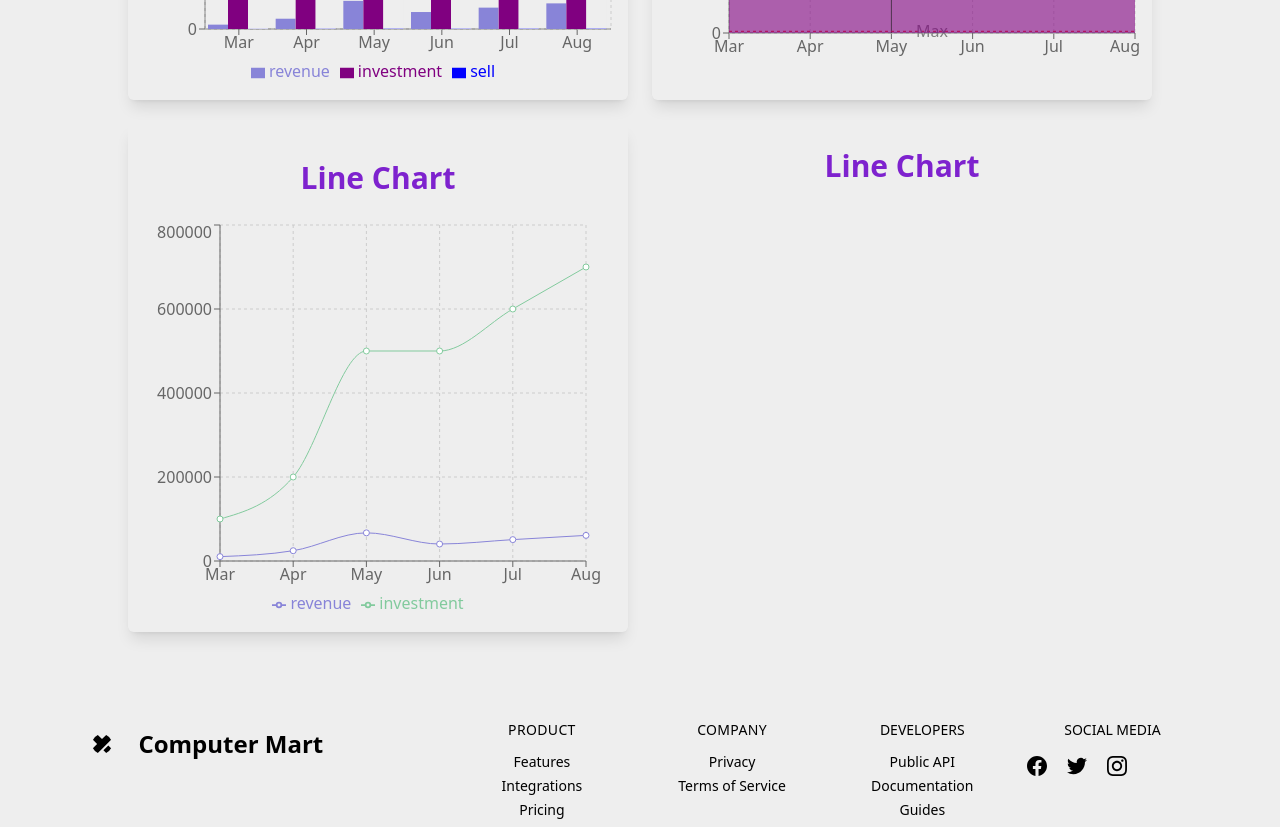
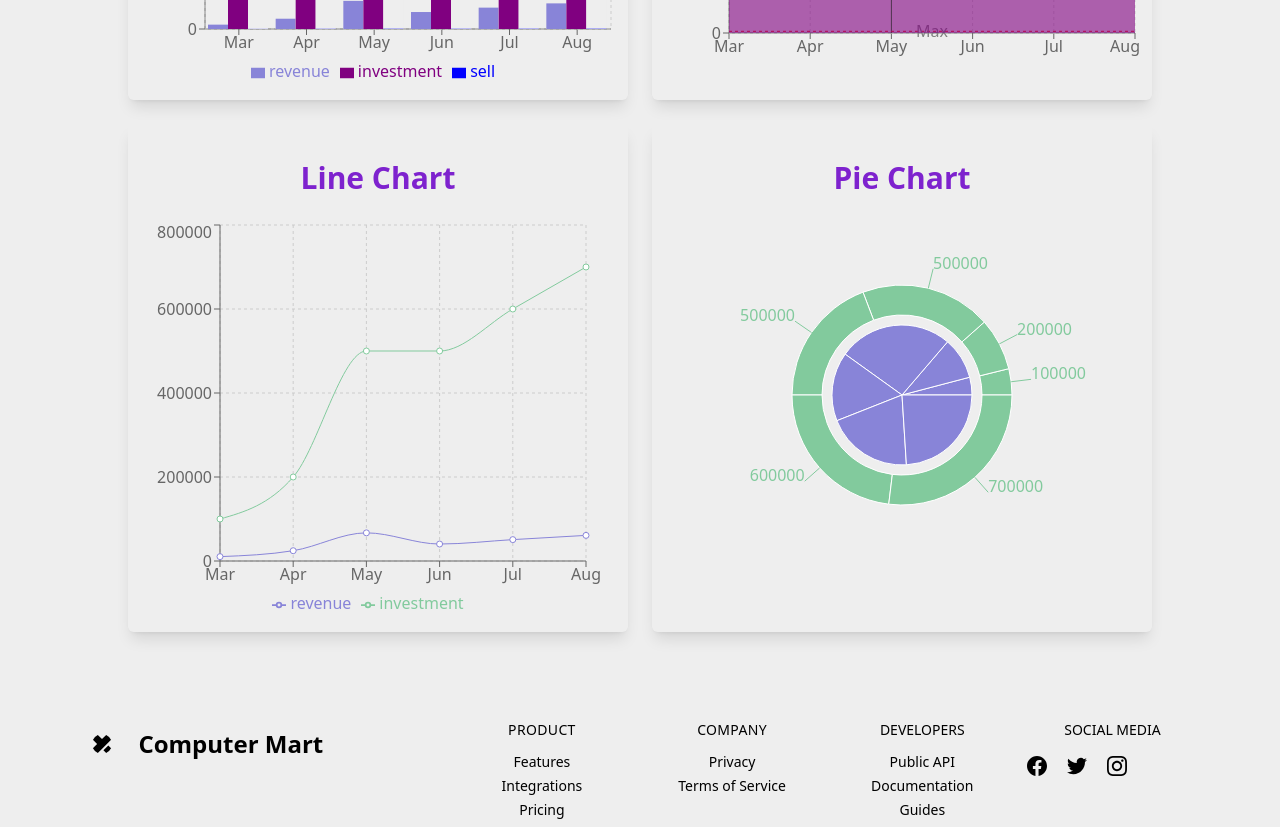
Before and after one commit to ifty03/assignment-9, a React (Create React App) app: page /dashboard in a window 1280 px wide. Shown: the part 520-1347 px from the top of the page. Built offline with nearby package versions, Linux system fonts and the light colour scheme.

Commit message:
another chart added

```diff
--- a/src/Components/DashBoard/Chart4/Chart4.js
+++ b/src/Components/DashBoard/Chart4/Chart4.js
@@ -1,15 +1,48 @@
 import React from "react";
 import { Slide } from "react-reveal";
+import {
+  Pie,
+  PieChart,
+  ResponsiveContainer,
+  Tooltip,
+  XAxis,
+  YAxis,
+} from "recharts";
 import useChart from "../../hooks/chart";
 
 const Chart4 = () => {
   const [data, setData] = useChart();
   return (
     <Slide right>
-      <div>
+      <div className="shadow-lg p-3 rounded-md">
         <h1 className="text-3xl text-purple-700 font-sans font-bold my-6">
-          Line Chart
+          Pie Chart
         </h1>
+        <ResponsiveContainer width="100%" height={350}>
+          <PieChart>
+            <Tooltip />
+            <Pie
+              data={data}
+              dataKey="revenue"
+              nameKey="month"
+              cx="50%"
+              cy="50%"
+              outerRadius={70}
+              fill="#8884d8"
+            />
+            <Pie
+              data={data}
+              dataKey="investment"
+              nameKey="month"
+              cx="50%"
+              cy="50%"
+              innerRadius={80}
+              outerRadius={110}
+              fill="#82ca9d"
+              label
+            />
+          </PieChart>
+        </ResponsiveContainer>
       </div>
     </Slide>
   );
```
